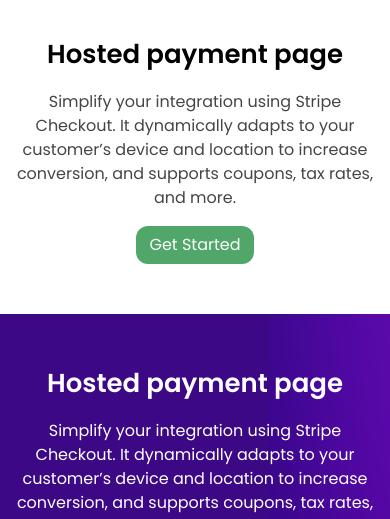
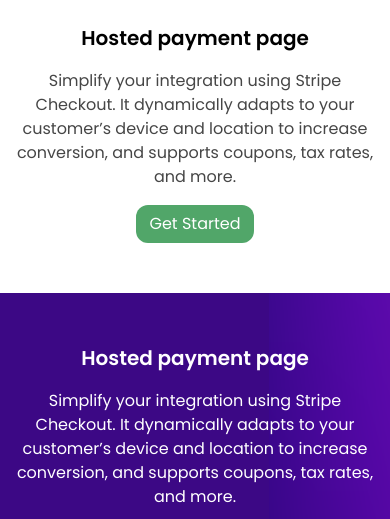
Before and after one commit to Islamshaban98/Cashin, a plain HTML site: page index.html in a window 390 px wide. Shown: the part 2301-2820 px from the top of the page. Drawn offline with nearby package versions, Linux system fonts and the light colour scheme.

Commit message:
fix font size

```diff
--- a/css/style.css
+++ b/css/style.css
@@ -216,5 +216,11 @@ input{
     .logo-footer{
        margin: auto;
     }
+    .parag{
+        font-size: 18px !important;
+    }
+    .hosted-txt{
+        font-size: 20px !important;
+    }
 
 }
--- a/index.html
+++ b/index.html
@@ -132,7 +132,7 @@
           <div class="container ">
             <div class="row align-self-baseline payment-div">
                 <div class="col-md-6 align-self-center">
-                    <p style="font-weight: bold;font-size:26px;color: #000;" >Hosted payment page</p>
+                    <p style="font-weight: bold;font-size:26px;color: #000;" class="hosted-txt" >Hosted payment page</p>
                     <p style="font-size: 16px; color: #464646;">Simplify your integration using Stripe Checkout. It dynamically adapts to your customer’s device and location to increase conversion, and supports coupons, tax rates, and more.</p>
                     <div >
                       <button class="btn started-btn-green " type="submit">Get Started</button>
@@ -151,7 +151,7 @@
                     <img src="./img/iPhone 11 Pro.svg" class="iphone">
                 </div>
                 <div class="col-md-6 align-self-center payment-div">
-                    <p style="font-weight: bold;font-size:26px;color: #fff;">Hosted payment page</p>
+                    <p style="font-weight: bold;font-size:26px;color: #fff;" class="hosted-txt">Hosted payment page</p>
                     <p style="font-size: 16px; color: #fff;">Simplify your integration using Stripe Checkout. It dynamically adapts to your customer’s device and location to increase conversion, and supports coupons, tax rates, and more.</p>
                    <form class="d-flex form-btn" >
                         <div>
@@ -171,7 +171,7 @@
                     <img src="./img/socialImg.png" class="image">
                 </div>
                 <div class="col-lg-6">
-                    <p style="font-size: 26px; font-weight: bold;color: #000;">Schedule Your Free Demo</p>
+                    <p style="font-size: 26px; font-weight: bold;color: #000;" class="hosted-txt">Schedule Your Free Demo</p>
                     <p style="font-size: 16px; color: #000; opacity: 0.5;">We’ll reach out within 24 hours to schedule your demo.</p>
                     <div class="d-flex flex-column">
                         <input placeholder="First and last name..." type="text">
```
